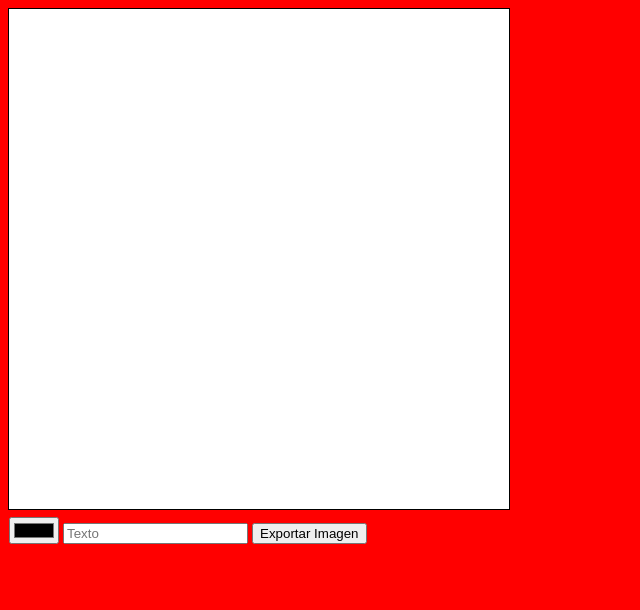
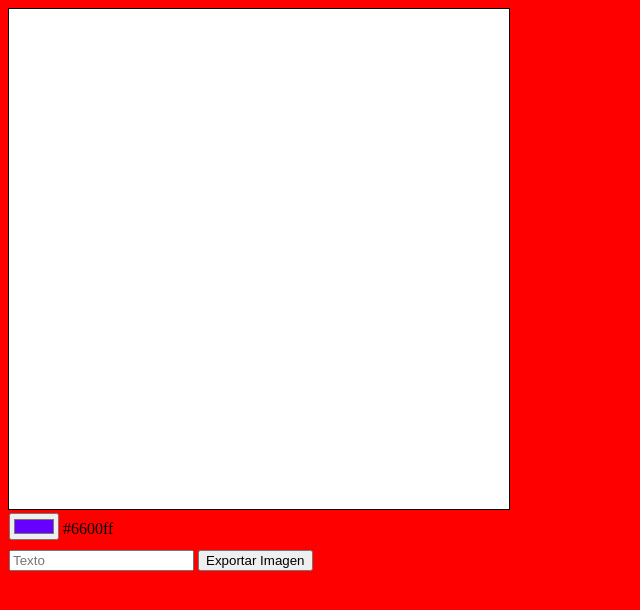
Before and after one commit to bisarroyo/social-post, a website built with Vite: page index.html in a window 1280 px wide. Shown: the whole page, without its empty margins (0-640 px from the left). Built offline with nearby package versions, Linux system fonts and the light colour scheme.

Commit message:
added input color and output hex value

```diff
--- a/index.html
+++ b/index.html
@@ -6,12 +6,24 @@
     <title>Generador de Diseños</title>
   </head>
   <body>
-    <div id="canvas-container">
-      <canvas id="design-canvas"></canvas>
-      <input type="color" id="color-selector" />
-      <input type="text" id="text-input" placeholder="Texto" />
-      <button id="export-image">Exportar Imagen</button>
-    </div>
+    <main>
+      <div id="canvas-container">
+        <canvas id="design-canvas"></canvas>
+        <div class="selector-container">
+          <div class="color-container">
+            <input
+              type="color"
+              id="color-selector"
+              value="#6600ff"
+              oninput="colorhex.value=value"
+            />
+            <output id="colorhex">#6600ff</output>
+          </div>
+          <input type="text" id="text-input" placeholder="Texto" />
+          <button id="export-image">Exportar Imagen</button>
+        </div>
+      </div>
+    </main>
 
     <script type="module" src="/main.js"></script>
   </body>
```
